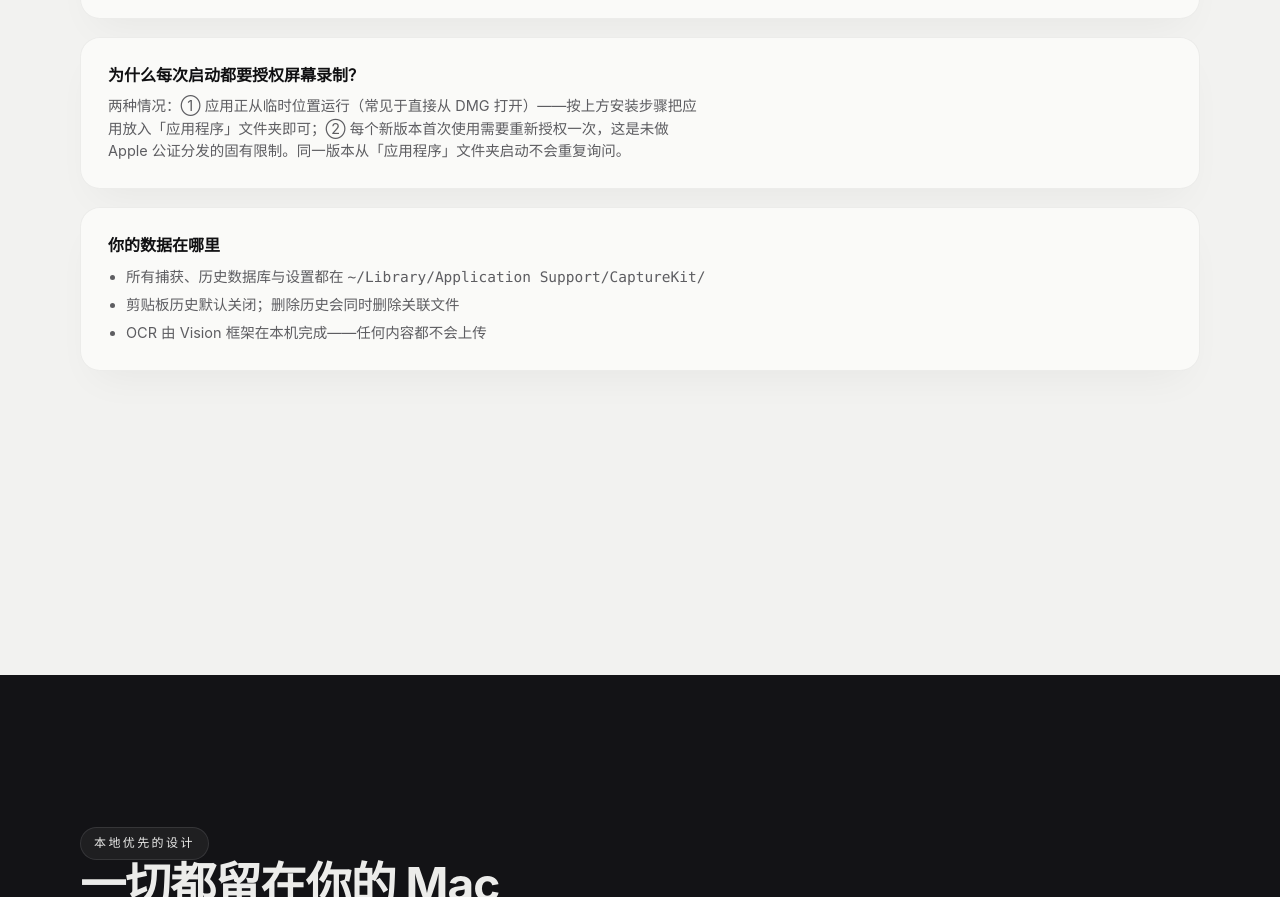
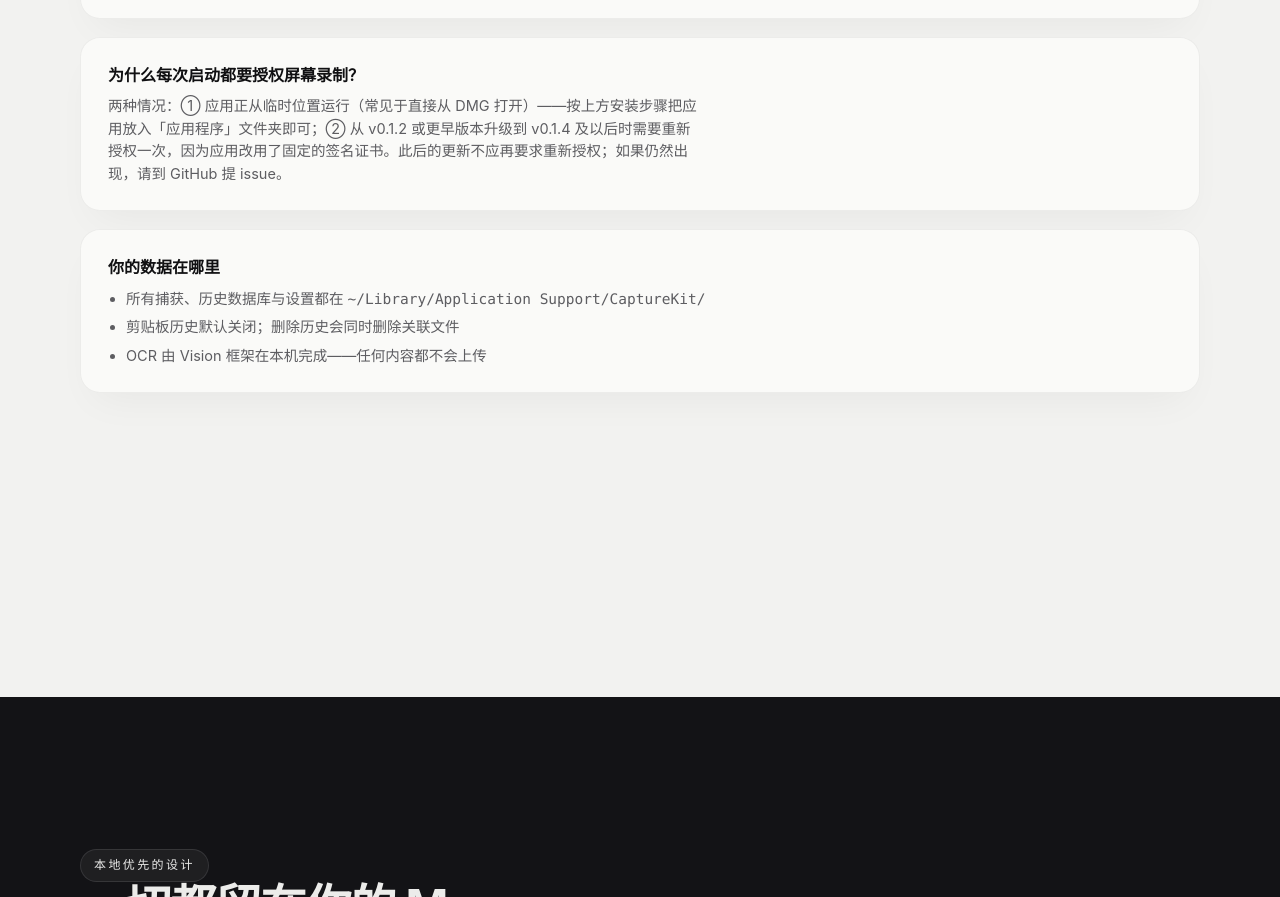
Before and after one commit to ahao430/CaptureKit, a plain HTML site: page docs/index.html in a window 1280 px wide. Shown: the part 6202-7099 px from the top of the page. Drawn offline with Linux system fonts and the light colour scheme.

Commit message:
v0.1.4：修正发布签名流程；快捷键占用提示；文档改为如实表述
- release.yml：去掉在 runner 上挂起的 add-trusted-cert；身份检测不再要求受信任
- build-release.sh：MACOS_SIGNING_REQUIRED=1 时缺身份直接失败；签名后核对 Authority，防止悄悄发出 ad-hoc 包
- 已用现存 universal 产物验证签名段三条分支（证书签名 / 发布模式终止 / 开发模式回退）
- README、主页、releasing.md、ADR-030：删除「v0.1.3 起授权自动保留」的断言，改为待实机确认
- 随本版带上：钉钉/微信占用 ⇧⌘A 的启动提示（上一提交）

```diff
--- a/docs/index.html
+++ b/docs/index.html
@@ -744,7 +744,7 @@ html[lang="zh-CN"] .lang-en { display: none; }
         </div>
         <div class="note reveal">
           <h3><span class="lang-zh">为什么每次启动都要授权屏幕录制？</span><span class="lang-en">Why does macOS ask for screen recording again?</span></h3>
-          <p><span class="lang-zh">两种情况：① 应用正从临时位置运行（常见于直接从 DMG 打开）——按上方安装步骤把应用放入「应用程序」文件夹即可；② 每个新版本首次使用需要重新授权一次，这是未做 Apple 公证分发的固有限制。同一版本从「应用程序」文件夹启动不会重复询问。</span><span class="lang-en">Two cases: ① the app is running from a temporary location (common when opened directly from the DMG) — finish the install steps above and launch from Applications; ② each new version needs one re-grant on first use, an inherent limit of non-notarized distribution. The same version launched from Applications won't ask again.</span></p>
+          <p><span class="lang-zh">两种情况：① 应用正从临时位置运行（常见于直接从 DMG 打开）——按上方安装步骤把应用放入「应用程序」文件夹即可；② 从 v0.1.2 或更早版本升级到 v0.1.4 及以后时需要重新授权一次，因为应用改用了固定的签名证书。此后的更新不应再要求重新授权；如果仍然出现，请到 GitHub 提 issue。</span><span class="lang-en">Two cases: ① the app is running from a temporary location (common when opened directly from the DMG) — finish the install steps above and launch from Applications; ② upgrading from v0.1.2 or earlier to v0.1.4 or later needs one re-grant, because the app switched to a fixed signing certificate. Later updates should not ask again; if they do, please open an issue on GitHub.</span></p>
         </div>
         <div class="note reveal">
           <h3><span class="lang-zh">你的数据在哪里</span><span class="lang-en">Where your data lives</span></h3>
```
Also changed, not shown: 6 other files.
